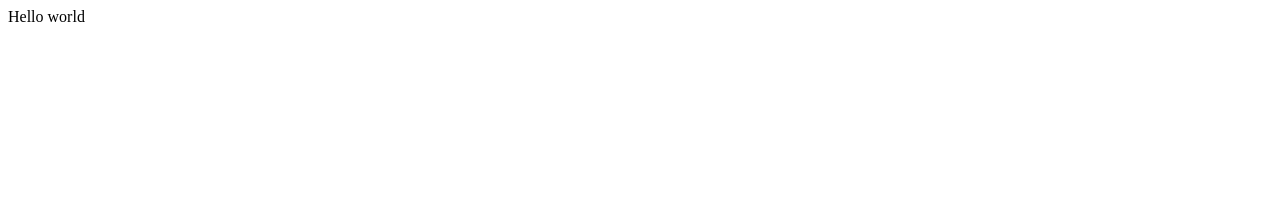
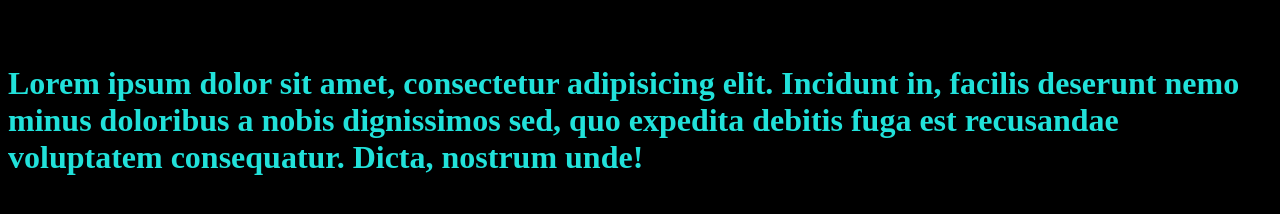
Before and after one commit to AmmanRaikar/PodCraft-Website, a plain HTML site: page index.html in a window 1280 px wide. Drawn offline with Linux system fonts and the light colour scheme.

Commit message:
initial Commit for v1

```diff
--- /dev/null
+++ b/index.css
@@ -0,0 +1,10 @@
+:root{
+    --backColor : #000;
+    --fontColor : #21E1DA;
+}
+body {
+    background-color: var(--backColor);
+}
+.Introduction{
+    color: var(--fontColor);
+}
--- a/index.html
+++ b/index.html
@@ -1,16 +1,18 @@
 <!DOCTYPE html>
-<html>
+<html lang="en">
 
 <head>
-  <meta charset="utf-8">
-  <meta name="viewport" content="width=device-width">
-  <title>replit</title>
-  <link href="style.css" rel="stylesheet" type="text/css" />
+  <meta charset="UTF-8" />
+  <title>PodCraft, India</title>
+  <link rel="stylesheet" href="index.css" />
 </head>
-
 <body>
-  Hello world
-  <script src="script.js"></script>
+  <div class="PC-logo">
+    <img />
+    Lorem ipsum dolor sit amet consectetur, adipisicing elit. Temporibus corporis necessitatibus recusandae ipsum nemo officiis in vitae vel repudiandae molestias placeat nam, reprehenderit possimus a. Fugit doloribus modi hic saepe!
+  </div>
+  <div class="Introduction">
+    <h1>Lorem ipsum dolor sit amet, consectetur adipisicing elit. Incidunt in, facilis deserunt nemo minus doloribus a nobis dignissimos sed, quo expedita debitis fuga est recusandae voluptatem consequatur. Dicta, nostrum unde!</h1>
+  </div>
 </body>
-
 </html>
--- a/style.css
+++ /dev/null
@@ -1,4 +0,0 @@
- html {
-  height: 100%;
-  width: 100%;
-}
```
Also changed, not shown: 1 other file.
